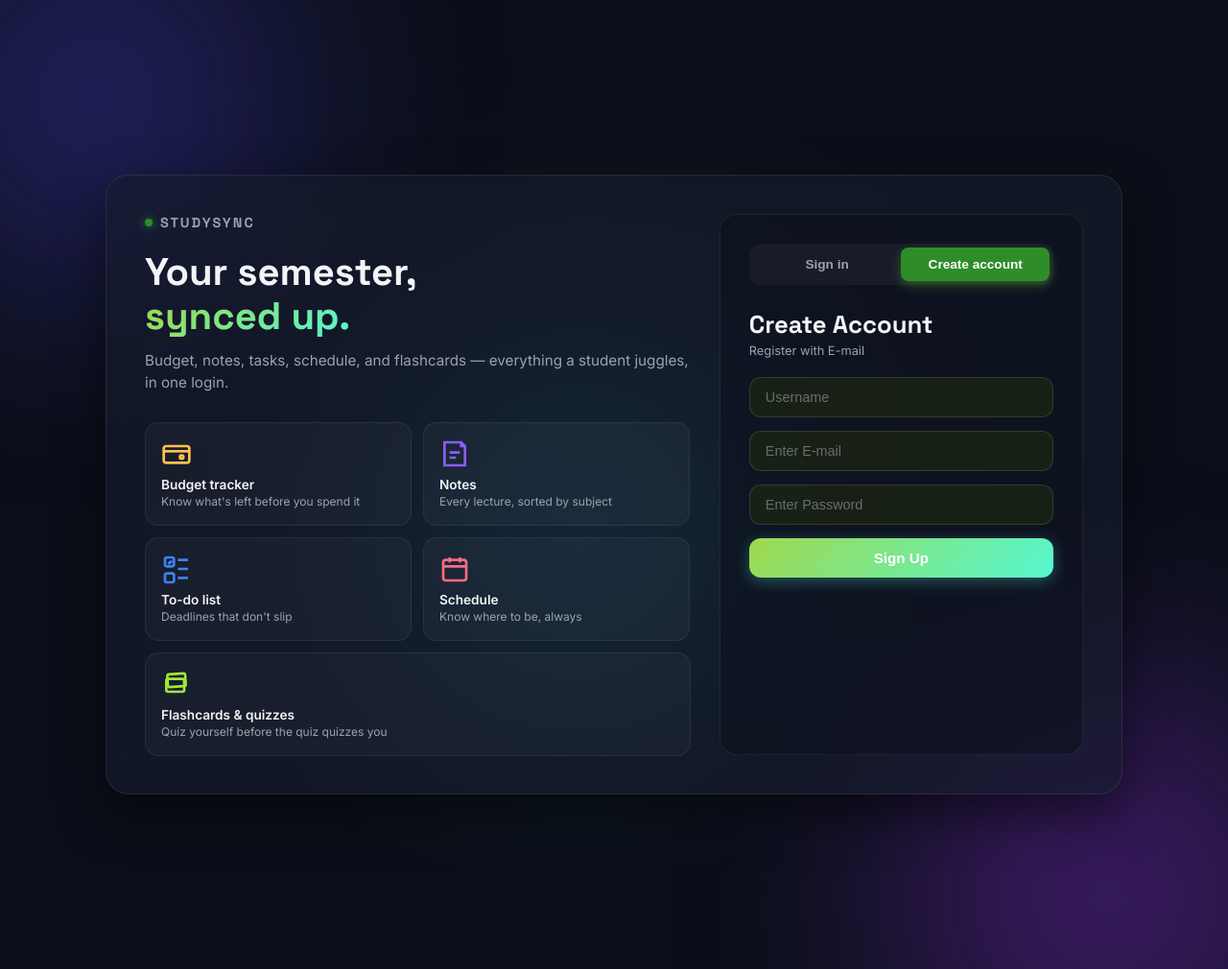
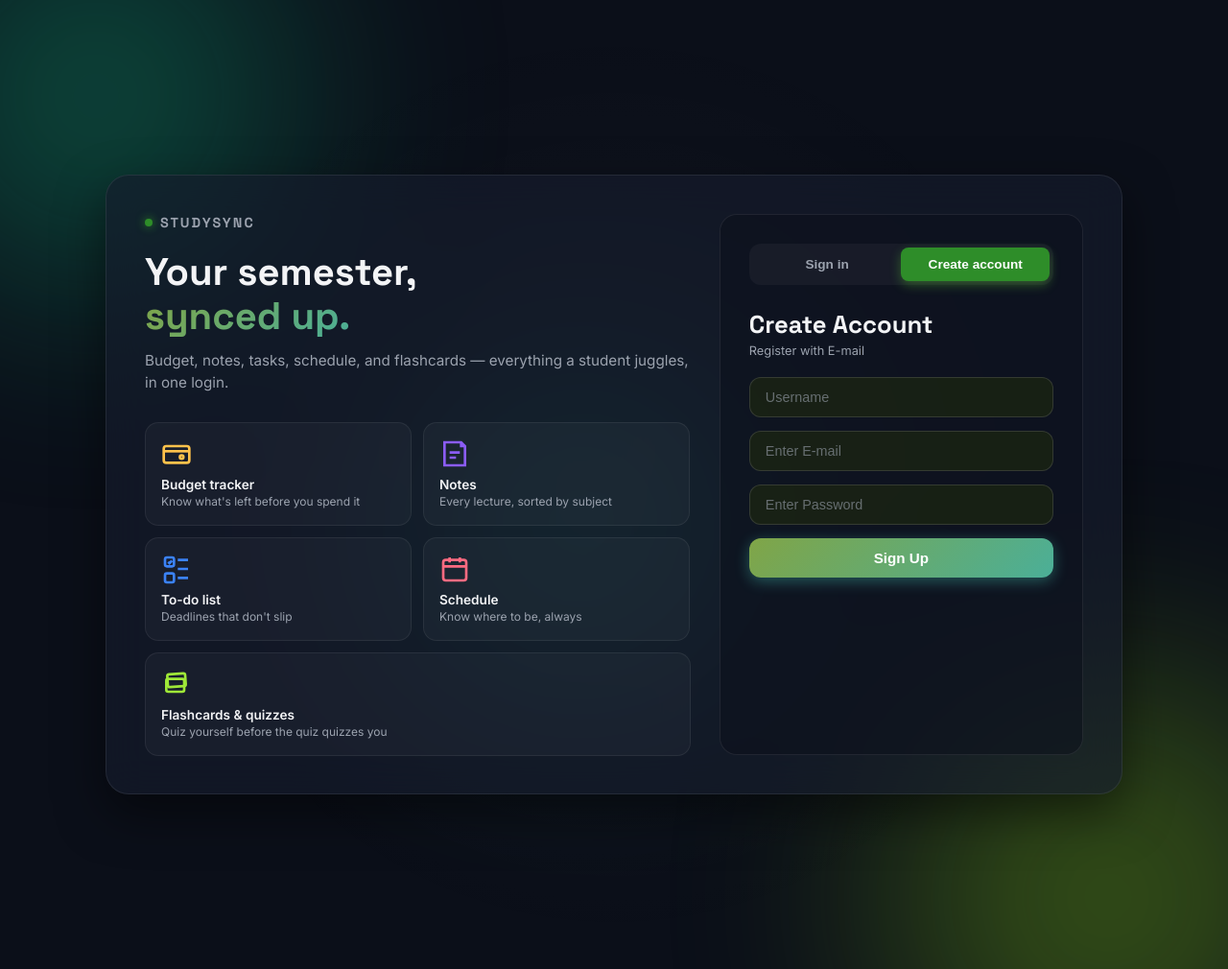
Before and after one commit to StudySyncTeam/Initial-StudySync-project, a Flask app: page /register in a window 1280 px wide. Shown: the whole page at 96% size. Run offline with Flask 3, Linux system fonts and the light colour scheme.

Commit message:
modify style

```diff
--- a/static/css/style.css
+++ b/static/css/style.css
@@ -14,7 +14,7 @@
     --text-primary: #f3f4f6;
     --text-secondary: #9ca3af;
     --accent-blue: #2e8d29;
-    --accent-gradient: linear-gradient(135deg, #a0d84d 0%, #55f7d1 100%);
+    --accent-gradient: linear-gradient(135deg, #80a547 0%, #4baf98 100%);
     --input-bg: rgba(32, 42, 15, 0.6);
     --input-border: rgba(255, 255, 255, 0.12);
     --radius-lg: 18px;
@@ -58,26 +58,29 @@ body {
     z-index: 0;
 }
 
+/* Primary Emerald Green */
 .blob1 {
     width: 400px;
     height: 400px;
-    background: #4f46e5;
+    background: #10b981;
     top: -100px;
     left: -100px;
 }
 
+/* Electric Neon Lime / Accent Green */
 .blob2 {
     width: 450px;
     height: 450px;
-    background: #9333ea;
+    background: #84cc16;
     bottom: -150px;
     right: -100px;
 }
 
+/* Deep Cyan / Mint Spark */
 .blob3 {
     width: 300px;
     height: 300px;
-    background: #06b6d4;
+    background: #059669;
     top: 40%;
     left: 35%;
 }
@@ -293,7 +296,7 @@ body {
 
 .auth-form input:focus {
     border-color: var(--accent-blue);
-    box-shadow: 0 0 0 3px rgba(59, 246, 143, 0.2);
+    box-shadow: 0 0 0 3px rgba(59, 246, 143, 0.11);
 }
 
 .auth-form input::placeholder {
```
